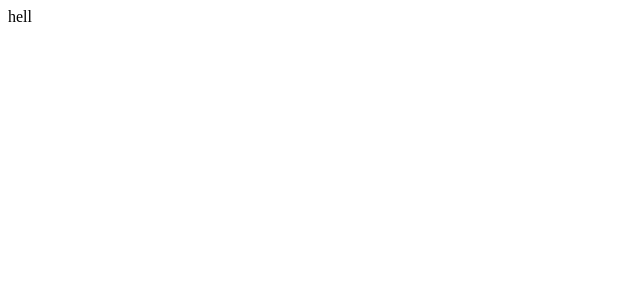
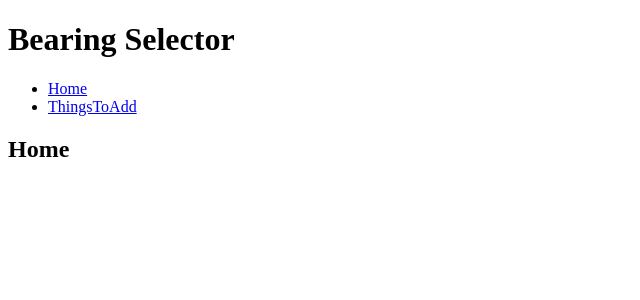
Before and after one commit to 4C-75-63-6B-79/bearing_c10_rating, a React (Vite) app: page / in a window 1280 px wide. Shown: the top 300 px of the page, without its empty margins (0-640 px from the left). Built offline with nearby package versions, Linux system fonts and the light colour scheme.

Commit message:
Learned how to setup routes
Setup the routes and getting the 404 page and got the guidance required

```diff
--- /dev/null
+++ b/src/App/BearingSelector.jsx
@@ -0,0 +1,24 @@
+import {
+  createBrowserRouter,
+  createRoutesFromElements,
+  Route,
+  RouterProvider,
+} from "react-router-dom";
+
+import RootLayout from "../Components/RootLayout/RootLayout";
+
+import Home from "../Routes/Home/Home";
+
+function BearingSelector() {
+  const router = createBrowserRouter(
+    createRoutesFromElements(
+      <Route path="/" element={<RootLayout />}>
+        <Route index element={<Home />} />
+      </Route>,
+    ),
+  );
+
+  return <RouterProvider router={router} />;
+}
+
+export default BearingSelector;
--- /dev/null
+++ b/src/Components/RootLayout/RootLayout.jsx
@@ -0,0 +1,33 @@
+import { NavLink, Outlet } from "react-router-dom";
+
+import Home from "../../Routes/Home/Home";
+import ThingsToAdd from "../../Routes/ThingsToAdd/ThingsToAdd";
+
+function RootLayout() {
+  return (
+    <div className="root-layout">
+      <header>
+        <h1>Bearing Selector</h1>
+        <nav>
+          <ul>
+            <li>
+              <NavLink path="Home" element={<Home />}>
+                Home
+              </NavLink>
+            </li>
+            <li>
+              <NavLink path="ThingsToAdd" element={<ThingsToAdd />}>
+                ThingsToAdd
+              </NavLink>
+            </li>
+          </ul>
+        </nav>
+      </header>
+      <main>
+        <Outlet />
+      </main>
+    </div>
+  );
+}
+
+export default RootLayout;
--- /dev/null
+++ b/src/Routes/Home/Home.jsx
@@ -0,0 +1,5 @@
+function Home() {
+  return <h2>Home</h2>;
+}
+
+export default Home;
--- /dev/null
+++ b/src/Routes/ThingsToAdd/ThingsToAdd.jsx
@@ -0,0 +1,5 @@
+function ThingsToAdd() {
+  return <h2>Things To Add</h2>;
+}
+
+export default ThingsToAdd;
--- a/src/main.jsx
+++ b/src/main.jsx
@@ -1,8 +1,9 @@
 import React from "react";
 import ReactDOM from "react-dom/client";
+import BearingSelector from "./App/BearingSelector";
 
 ReactDOM.createRoot(document.getElementById("root")).render(
   <React.StrictMode>
-    <div>hell</div>
+    <BearingSelector />
   </React.StrictMode>,
 );
```
Also changed, not shown: 1 other file (tests, documents, lock files or other folders).
